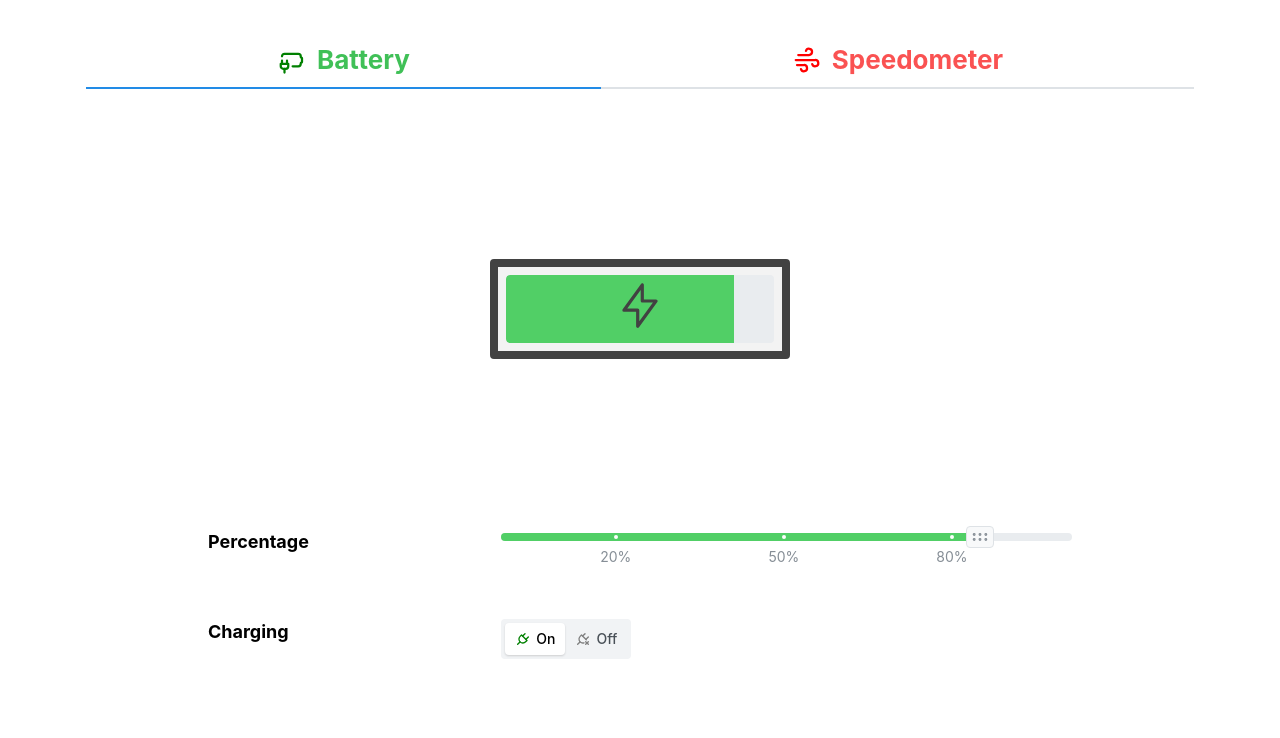
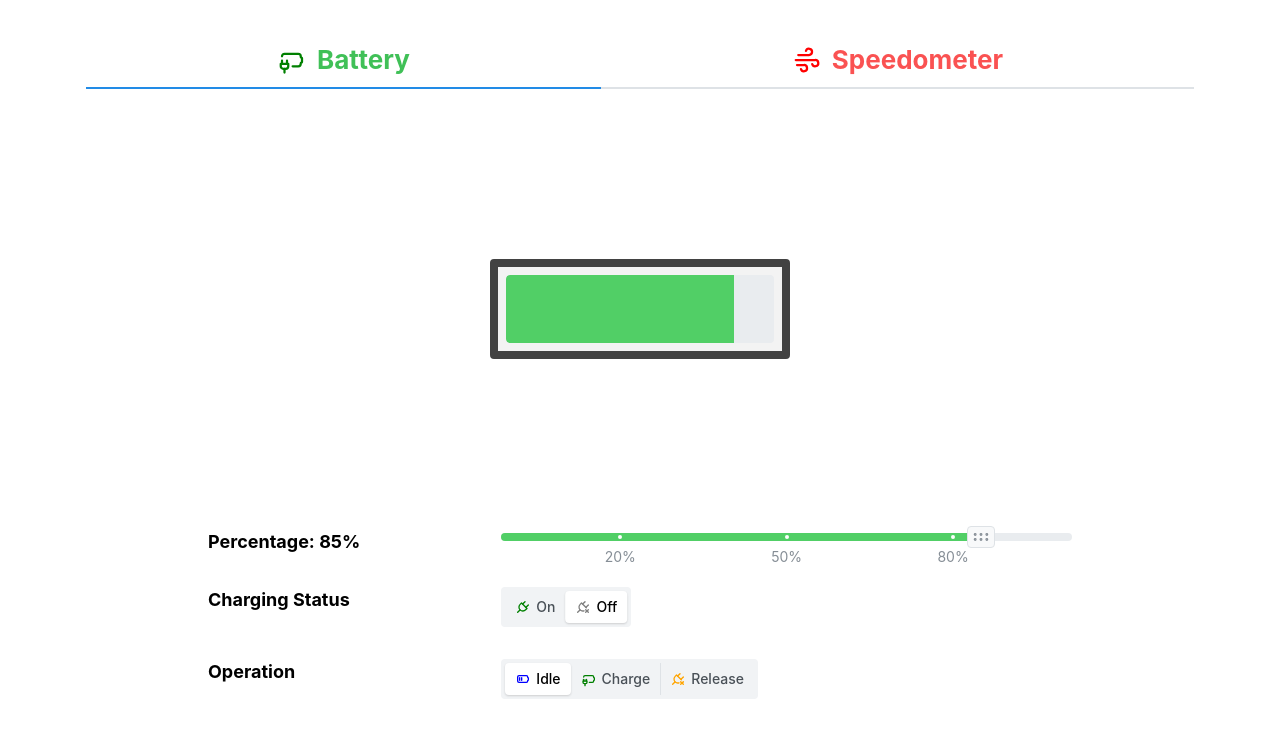
Before and after one commit to tuliren/battery, a Next.js app: page / in a window 1280 px wide. Shown: the top 738 px of the page. Built offline with nearby package versions, Linux system fonts and the light colour scheme.

Commit message:
Add battery operations

```diff
--- a/src/battery/Battery.tsx
+++ b/src/battery/Battery.tsx
@@ -5,14 +5,19 @@ import {
   Grid,
   Progress,
   SegmentedControl,
-  Space,
   Stack,
   Title,
   rem,
   useMantineTheme,
 } from '@mantine/core';
-import { IconBolt, IconPlug, IconPlugX } from '@tabler/icons-react';
-import { FC, useState } from 'react';
+import {
+  IconBattery2,
+  IconBatteryCharging2,
+  IconBolt,
+  IconPlug,
+  IconPlugX,
+} from '@tabler/icons-react';
+import { FC, useEffect, useState } from 'react';
 
 import NumberSlider from '@/common/NumberSlider';
 
@@ -20,24 +25,59 @@ const percentageMargin = 8;
 const lowBatteryThreshold = 20;
 const mediumBatteryThreshold = 50;
 
+enum Activity {
+  CHARGING = 'charging',
+  RELEASING = 'releasing',
+  IDLE = 'idle',
+}
+
 interface BatteryProps {}
 
 const Battery: FC<BatteryProps> = ({}) => {
-  const [chargingStatus, setChargingStatus] = useState<'on' | 'off'>('on');
+  const [chargingStatus, setChargingStatus] = useState<Activity.CHARGING | Activity.IDLE>(
+    Activity.IDLE
+  );
   const [percentage, setPercentage] = useState(85);
+  const [activeStatus, setActiveStatus] = useState<Activity>(Activity.IDLE);
   const theme = useMantineTheme();
   const lowBatteryColor = theme.colors.red[4];
   const mediumBatteryColor = theme.colors.orange[4];
   const highBatteryColor = theme.colors.green[5];
 
   const color =
-    chargingStatus === 'on'
+    chargingStatus === Activity.CHARGING
       ? highBatteryColor
       : percentage < lowBatteryThreshold
       ? lowBatteryColor
       : percentage < mediumBatteryThreshold
       ? mediumBatteryColor
       : highBatteryColor;
+
+  useEffect(() => {
+    let interval: NodeJS.Timeout;
+    if (activeStatus === Activity.CHARGING) {
+      setChargingStatus(Activity.CHARGING);
+      if (percentage < 100) {
+        interval = setInterval(() => {
+          setPercentage((prev) => (prev + 1 > 100 ? 100 : prev + 1));
+        }, 50);
+      } else {
+        setChargingStatus(Activity.IDLE);
+        setActiveStatus(Activity.IDLE);
+      }
+    } else if (activeStatus === Activity.RELEASING) {
+      setChargingStatus(Activity.IDLE);
+      if (percentage > 0) {
+        interval = setInterval(() => {
+          setPercentage((prev) => (prev - 1 < 0 ? 0 : prev - 1));
+        }, 50);
+      } else {
+        setChargingStatus(Activity.IDLE);
+        setActiveStatus(Activity.IDLE);
+      }
+    }
+    return () => clearInterval(interval);
+  }, [activeStatus, percentage]);
 
   return (
     <Center>
@@ -78,7 +118,7 @@ const Battery: FC<BatteryProps> = ({}) => {
             />
           </Box>
 
-          {chargingStatus === 'on' && (
+          {chargingStatus === Activity.CHARGING && (
             <Box
               style={{
                 position: 'absolute',
@@ -96,14 +136,14 @@ const Battery: FC<BatteryProps> = ({}) => {
         <Stack gap="xl">
           <Grid>
             <Grid.Col span={4}>
-              <Title order={4}>Percentage</Title>
+              <Title order={4}>Percentage: {percentage}%</Title>
             </Grid.Col>
             <Grid.Col span={8}>
               <NumberSlider
                 color={color}
                 value={percentage}
                 setValue={setPercentage}
-                min={1}
+                min={0}
                 max={100}
                 marks={[
                   { value: 20, label: '20%' },
@@ -114,19 +154,17 @@ const Battery: FC<BatteryProps> = ({}) => {
             </Grid.Col>
           </Grid>
 
-          <Space />
-
           <Grid>
             <Grid.Col span={4}>
-              <Title order={4}>Charging</Title>
+              <Title order={4}>Charging Status</Title>
             </Grid.Col>
             <Grid.Col span={8}>
               <SegmentedControl
                 value={chargingStatus}
-                onChange={(value) => setChargingStatus(value as 'on' | 'off')}
+                onChange={(value) => setChargingStatus(value as Activity.CHARGING | Activity.IDLE)}
                 data={[
                   {
-                    value: 'on',
+                    value: Activity.CHARGING,
                     label: (
                       <Center style={{ gap: 5 }}>
                         <IconPlug color="green" style={{ width: rem(16), height: rem(16) }} />
@@ -135,11 +173,57 @@ const Battery: FC<BatteryProps> = ({}) => {
                     ),
                   },
                   {
-                    value: 'off',
+                    value: Activity.IDLE,
                     label: (
                       <Center style={{ gap: 5 }}>
                         <IconPlugX color="gray" style={{ width: rem(16), height: rem(16) }} />
                         <span>Off</span>
+                      </Center>
+                    ),
+                  },
+                ]}
+              />
+            </Grid.Col>
+          </Grid>
+
+          <Grid>
+            <Grid.Col span={4}>
+              <Title order={4}>Operation</Title>
+            </Grid.Col>
+            <Grid.Col span={8}>
+              <SegmentedControl
+                value={activeStatus}
+                onChange={(value) => setActiveStatus(value as Activity)}
+                data={[
+                  {
+                    value: Activity.IDLE,
+                    label: (
+                      <Center style={{ gap: 5 }}>
+                        <IconBattery2 color="blue" style={{ width: rem(16), height: rem(16) }} />
+                        <span>Idle</span>
+                      </Center>
+                    ),
+                  },
+                  {
+                    value: Activity.CHARGING,
+                    disabled: percentage === 100,
+                    label: (
+                      <Center style={{ gap: 5 }}>
+                        <IconBatteryCharging2
+                          color="green"
+                          style={{ width: rem(16), height: rem(16) }}
+                        />
+                        <span>Charge</span>
+                      </Center>
+                    ),
+                  },
+                  {
+                    value: Activity.RELEASING,
+                    disabled: percentage === 0,
+                    label: (
+                      <Center style={{ gap: 5 }}>
+                        <IconPlugX color="orange" style={{ width: rem(16), height: rem(16) }} />
+                        <span>Release</span>
                       </Center>
                     ),
                   },
```
